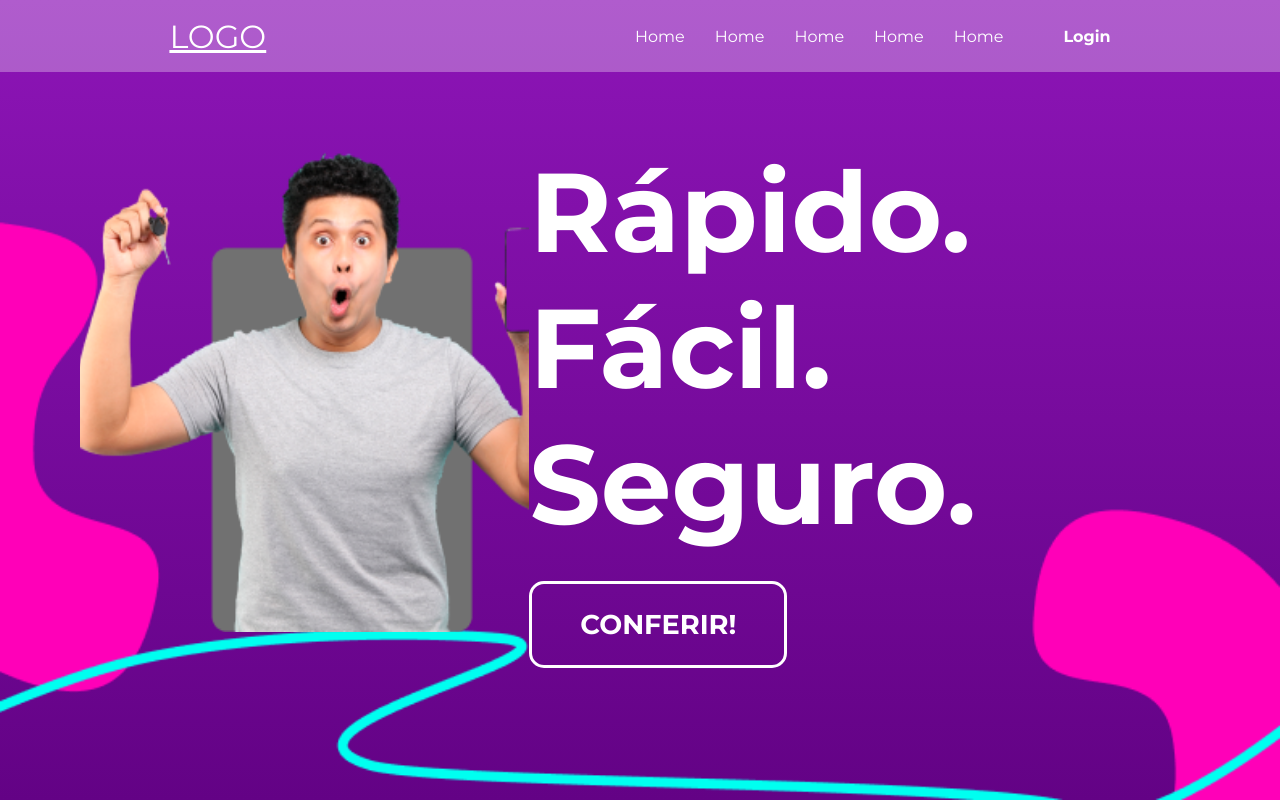
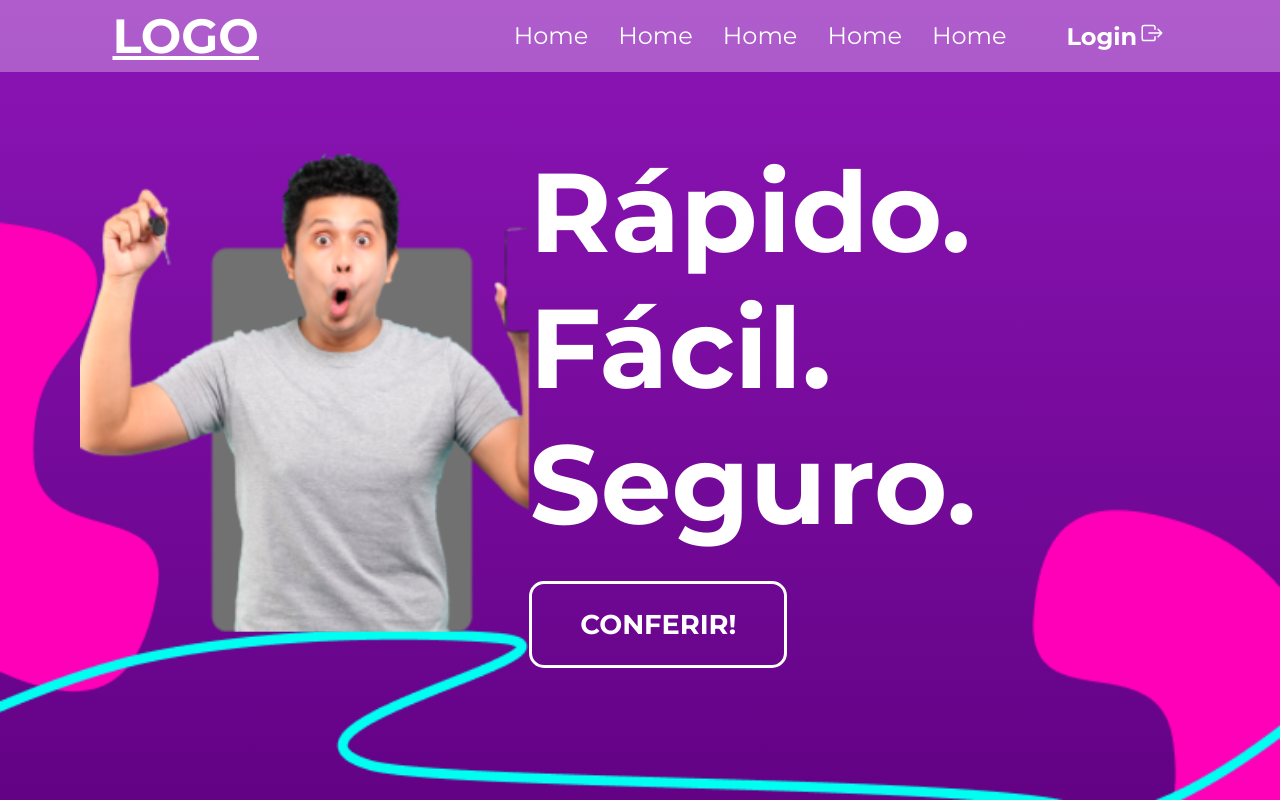
Before and after one commit to SkylipeBR2/Projeto_header, a plain HTML site: page index.html in a window 1280 px wide. Drawn offline with nearby package versions, Linux system fonts and the light colour scheme; files whose address does not match are found by name.

Commit message:
Add files via upload

```diff
--- a/index.html
+++ b/index.html
@@ -4,6 +4,11 @@
     <meta charset="UTF-8">
     <meta name="viewport" content="width=device-width, initial-scale=1.0">
     <link rel="stylesheet" href="style.css">
+
+    <!-- Icons-->
+    <script type="module" src="https://unpkg.com/ionicons@7.1.0/dist/ionicons/ionicons.esm.js"></script>
+    <script nomodule src="https://unpkg.com/ionicons@7.1.0/dist/ionicons/ionicons.js"></script>
+
     <title>Filipe</title>
 </head>
 <body>
@@ -30,7 +35,7 @@
                         <a href="#">Home</a>
                     </li>
                     <li class="nav-item">
-                        <a href="#" id="loginUser">Login</a>
+                        <a href="#" id="loginUser">Login<ion-icon name="exit-outline" id="iconEntrar"></ion-icon></a>
                     </li>
                 </ul>
             </nav>
--- a/style.css
+++ b/style.css
@@ -31,7 +31,8 @@
 }
 
 .banner header nav #logo {
-    font-size: 32px;
+    font-size: 3rem;
+    font-weight: 700;
     color: #fff;
 }
 
@@ -49,6 +50,7 @@ header nav .nav-list .nav-item
 header nav .nav-list .nav-item a
 {
     text-decoration: none;
+    font-size: 1.5rem;
     text-transform: capitalize;
     color: #fff;
     transition: 0.25s;
@@ -57,6 +59,10 @@ header nav .nav-list .nav-item a
 header nav .nav-list .nav-item #loginUser{
     font-weight: 700;
     margin: 0px 0px 0px 30px;
+}
+header nav .nav-list .nav-item #iconEntrar{
+    font-size: 1.5rem;
+    margin: 0rem 0.2rem;
 }
 
 header nav .nav-list .nav-item a:hover
@@ -99,14 +105,29 @@ header nav .nav-list .nav-item a:hover
     border: 3px solid #FF00B8;
 }
 
+
+
 div::before{
     content: '';
     background:url(./Assets/images/back.png);
     background-size: 40vw 60vh;
     background-position: 20%;
     background-repeat: no-repeat;
+    animation: poup 1s infinite;
     width: 100%;
     height: 100%;
     display: block;
     z-index: 0;
 }
+
+@keyframes poup {
+    0%{
+        transform: scale(1);
+    }
+    50%{
+        transform: scale(1.1);
+    }
+    100%{
+        transform: scale(1);
+    }
+}
```
